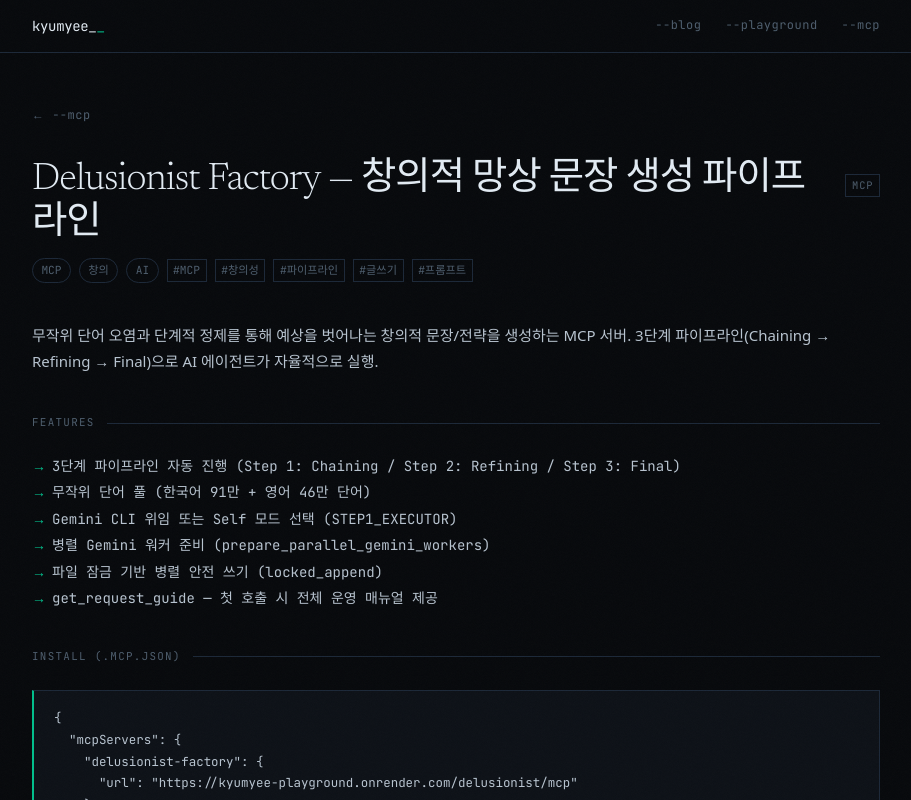
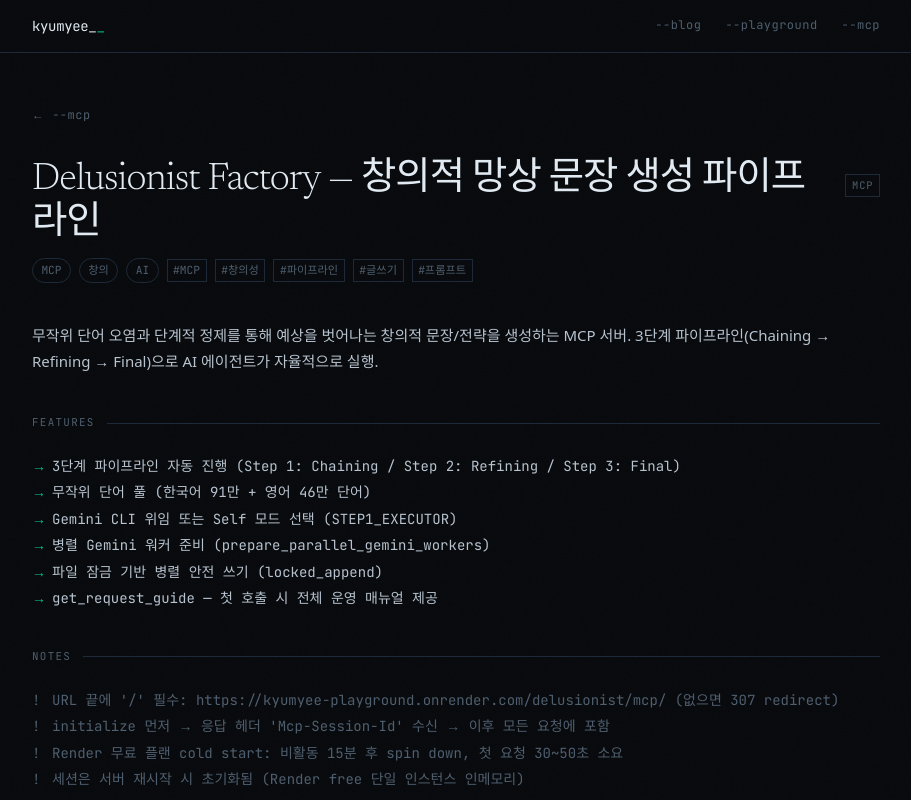
Before and after one commit to Kyum-Yee/kyumyee-playground, a Next.js app: page /mcp/delusionist-factory in a window 1280 px wide. Shown: the top 800 px of the page, without its empty margins (184-1095 px from the left). Built offline with nearby package versions, Linux system fonts and the light colour scheme.

Commit message:
feat: add MCP notes field with call caveats; fix install_snippet URL trailing slash

```diff
--- a/app/mcp/[slug]/page.tsx
+++ b/app/mcp/[slug]/page.tsx
@@ -63,6 +63,20 @@ export default async function MCPDetailPage({ params }: Props) {
         </section>
       )}
 
+      {mcp.notes && mcp.notes.length > 0 && (
+        <section style={{ marginBottom: '2.5rem' }}>
+          <div className="section-head">NOTES</div>
+          <ul style={{ listStyle: 'none', padding: 0, display: 'flex', flexDirection: 'column', gap: '0.4rem' }}>
+            {mcp.notes.map(n => (
+              <li key={n} className="font-mono text-sm" style={{ color: 'var(--text-dim)', paddingLeft: '1.25rem', position: 'relative' }}>
+                <span style={{ position: 'absolute', left: 0, color: 'var(--text-dim)' }}>!</span>
+                {n}
+              </li>
+            ))}
+          </ul>
+        </section>
+      )}
+
       {mcp.install_snippet && (
         <section>
           <div className="section-head">INSTALL (.mcp.json)</div>
--- a/content/mcp/delusionist-factory.json
+++ b/content/mcp/delusionist-factory.json
@@ -12,5 +12,11 @@
     "파일 잠금 기반 병렬 안전 쓰기 (locked_append)",
     "get_request_guide — 첫 호출 시 전체 운영 매뉴얼 제공"
   ],
-  "install_snippet": "{\n  \"mcpServers\": {\n    \"delusionist-factory\": {\n      \"url\": \"https://kyumyee-playground.onrender.com/delusionist/mcp\"\n    }\n  }\n}"
+  "notes": [
+    "URL 끝에 '/' 필수: https://kyumyee-playground.onrender.com/delusionist/mcp/ (없으면 307 redirect)",
+    "initialize 먼저 → 응답 헤더 'Mcp-Session-Id' 수신 → 이후 모든 요청에 포함",
+    "Render 무료 플랜 cold start: 비활동 15분 후 spin down, 첫 요청 30~50초 소요",
+    "세션은 서버 재시작 시 초기화됨 (Render free 단일 인스턴스 인메모리)"
+  ],
+  "install_snippet": "{\n  \"mcpServers\": {\n    \"delusionist-factory\": {\n      \"url\": \"https://kyumyee-playground.onrender.com/delusionist/mcp/\"\n    }\n  }\n}"
 }
--- a/lib/content.ts
+++ b/lib/content.ts
@@ -36,5 +36,6 @@ export interface MCPMeta {
   tags: string[]
   install_snippet?: string
   features?: string[]
+  notes?: string[]
   blog_slug?: string
 }
```
